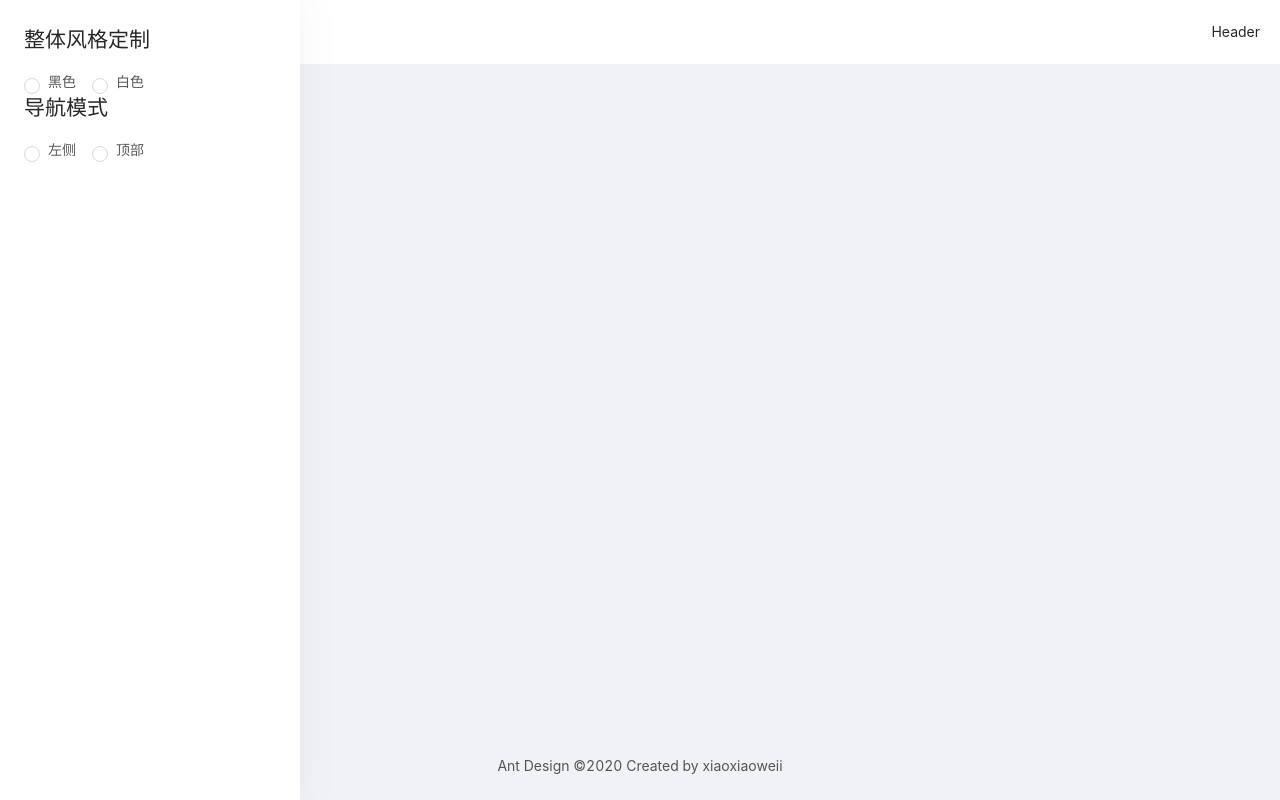
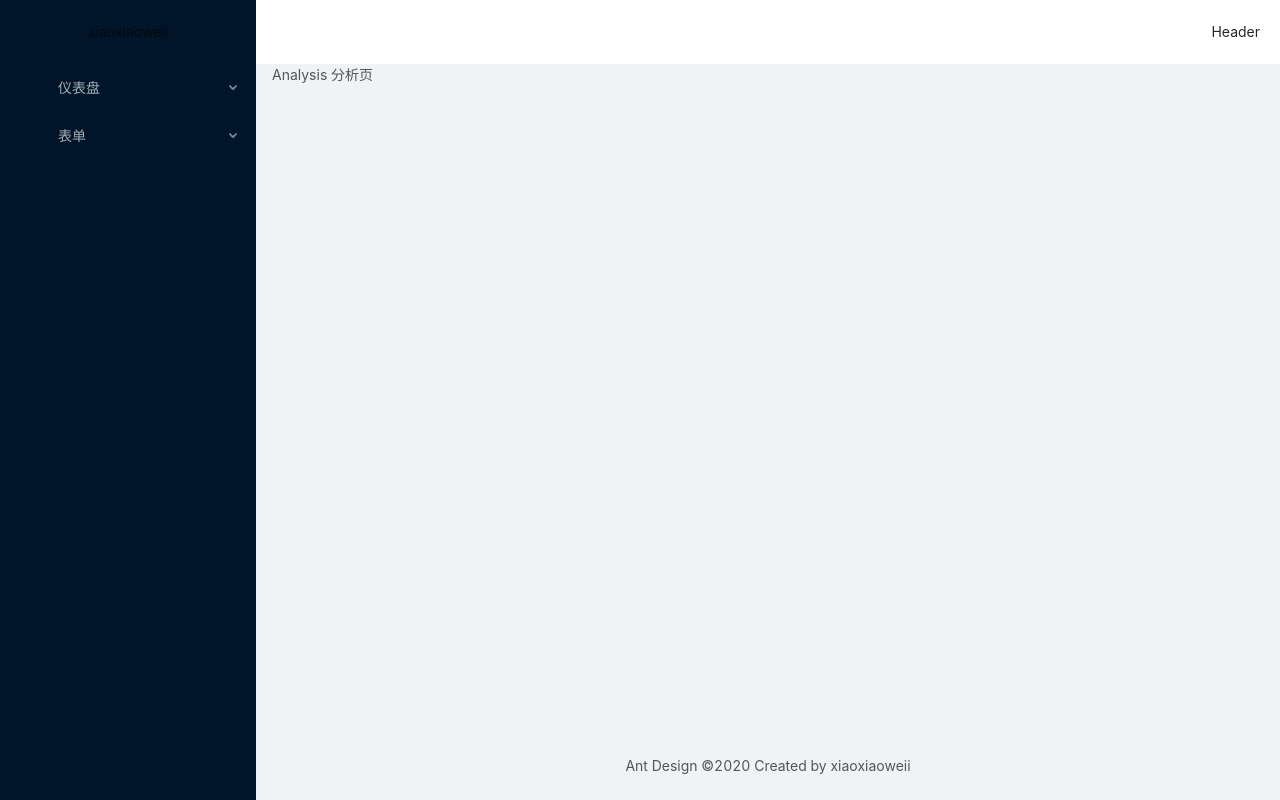
Before and after one commit to xiaoxiaoweii/ant-desigin-pro-vue, a Vue app: page /dashboard/analysis in a window 1280 px wide. Built offline with nearby package versions, Linux system fonts and the light colour scheme.

Commit message:
将菜单和路由结合

```diff
--- a/src/components/SettingDrawer/index.vue
+++ /dev/null
@@ -1,77 +0,0 @@
-<template>
-  <div>
-    <!-- <a-button type="primary" @click="showDrawer">
-      Open
-    </a-button>-->
-    <a-drawer
-      placement="right"
-      :closable="false"
-      @close="onClose"
-      :visible="visible"
-      :maskClosable="false"
-      :afterVisibleChange="afterVisibleChange"
-      width="300px"
-    >
-      <template v-slot:handle>
-        <div class="handle" @click="visible = !visible">
-          <a-icon :type="visible ? 'close' : 'setting'"></a-icon>
-        </div>
-      </template>
-      <div>
-        <template>
-          <div>
-            <h2>整体风格定制</h2>
-            <a-radio-group
-              :value="$route.query.navTheme || '1'"
-              @change="e => handleSettingChange('navTheme', e.target.value)"
-            >
-              <a-radio :value="1">黑色</a-radio>
-              <a-radio :value="2">白色</a-radio>
-            </a-radio-group>
-            <h2>导航模式</h2>
-            <a-radio-group
-              :value="$route.query.navLayout || '1'"
-              @change="e => handleSettingChange('navLayout', e.target.value)"
-            >
-              <a-radio :value="1">左侧</a-radio>
-              <a-radio :value="2">顶部</a-radio>
-            </a-radio-group>
-          </div>
-        </template>
-      </div>
-    </a-drawer>
-  </div> </template
->Layout
-<script>
-export default {
-  data() {
-    return {
-      visible: false
-    };
-  },
-  methods: {
-    onClose() {
-      this.visible = false;
-    },
-    // 将选择的信息
-    handleSettingChange(type, value) {
-      this.$router.push({ query: { ...this.$route.query, [type]: value } });
-    }
-  }
-};
-</script>
-<style scoped>
-.handle {
-  position: absolute;
-  top: 240px;
-  right: 300px;
-  width: 48px;
-  height: 48px;
-  background: #1890ff;
-  color: #ffffff;
-  font-size: 20px;
-  text-align: center;
-  line-height: 48px;
-  border-radius: 3px 0 0 3px;
-}
-</style>
--- a/src/layouts/BasicLayout.vue
+++ b/src/layouts/BasicLayout.vue
@@ -1,13 +1,12 @@
 <template>
-  <div :class="[`nav-theme-${navTheme}`, `nav-layout-${navLayout}`]">
+  <div>
     <!-- sider -->
     <a-layout id="components-layout-demo-side" style="min-height: 100vh">
       <a-layout-sider
-        v-if="navLayout === 1"
-        :theme="navTheme"
         collapsible
         v-model="collapsed"
         :trigger="null"
+        width="256px"
       >
         <div class="logo">xiaoxiaoweii</div>
         <SiderMenu />
@@ -31,33 +30,22 @@
         </a-layout-footer>
       </a-layout>
     </a-layout>
-    <SettingDrawer />
   </div>
 </template>
 <script>
 import Header from "../layouts/Header";
 import Footer from "../layouts/Footer";
 import SiderMenu from "../layouts/SiderMenu";
-import SettingDrawer from "../components/SettingDrawer";
 export default {
   data() {
     return {
       collapsed: false
     };
   },
-  computed: {
-    navTheme() {
-      return this.$route.query.navTheme || "1";
-    },
-    navLayout() {
-      return this.$route.query.navLayout || "1";
-    }
-  },
   components: {
     Header,
     Footer,
-    SiderMenu,
-    SettingDrawer
+    SiderMenu
   }
 };
 </script>
@@ -76,10 +64,4 @@
   text-align: center;
   overflow: hidden;
 }
-.nav-theme-1 >>> .logo {
-  color: #ffffff;
-}
-.nav-theme-2 >>> .logo {
-  color: #111111;
-}
 </style>
--- a/src/layouts/SiderMenu.vue
+++ b/src/layouts/SiderMenu.vue
@@ -1,9 +1,85 @@
 <template>
-  <div>
-    SiderMenu
+  <div style="width: 256px">
+    <a-menu
+      :SelectedKeys="SelectedKeys"
+      :OpenKeys.sync="OpenKeys"
+      mode="inline"
+      theme="dark"
+      :inlineCollapsed="collapsed"
+    >
+      <template v-for="item in menuData">
+        <a-menu-item
+          v-if="!item.children"
+          :key="item.path"
+          @click="() => $router.push({ path: item.path })"
+        >
+          <a-icon v-if="item.meta.icon" :type="item.meta.icon" />
+          <span>{{ item.meta.title }}</span>
+        </a-menu-item>
+        <sub-menu v-else :menu-info="item" :key="item.path" />
+      </template>
+    </a-menu>
   </div>
 </template>
+
 <script>
-export default {};
+import SubMenu from "../layouts/SubMenu";
+export default {
+  components: {
+    "sub-menu": SubMenu
+  },
+  watch: {
+    "$route.path": function(val) {
+      this.SelectedKeys = this.SelectedKeysMap[val];
+      this.OpenKeys = this.collapsed ? [] : this.OpenKeysMap[val];
+    }
+  },
+  data() {
+    this.SelectedKeysMap = {};
+    this.OpenKeysMap = {};
+    const menuData = this.getMenuData(this.$router.options.routes); // 拿到路由中的配置信息
+    return {
+      collapsed: false,
+      menuData,
+      SelectedKeys: this.SelectedKeysMap[this.$route.path],
+      OpenKeys: this.collapsed ? [] : this.OpenKeysMap[this.$route.path]
+    };
+  },
+  methods: {
+    getMenuData(routes = [], parentKeys = [], SelectedKeys) {
+      const menuData = [];
+      routes.forEach(item => {
+        if (item.name && !item.hideInMenu) {
+          this.OpenKeysMap[item.path] = parentKeys;
+          this.SelectedKeysMap[item.path] = [SelectedKeys || item.path];
+          const newItem = { ...item }; // 解构数组 不改变原数据
+          delete newItem.children; //删除\子路由
+          if (item.children && !item.hideChildrenInMenu) {
+            newItem.children = this.getMenuData(item.children, [
+              ...parentKeys,
+              item.path
+            ]);
+          } else {
+            this.getMenuData(
+              item.children,
+              SelectedKeys ? parentKeys : [...parentKeys, item.path],
+              SelectedKeys || item.path
+            );
+          }
+          menuData.push(newItem);
+          // 如果没有子路由也没有标志 直接渲染到侧边菜单
+        } else if (
+          !item.hideInMenu &&
+          !item.hideChildrenInMenu &&
+          item.children
+        ) {
+          menuData.push(
+            ...this.getMenuData(item.children, [...parentKeys, item.path])
+          );
+        }
+      });
+      return menuData;
+    }
+  }
+};
 </script>
-<style scoped></style>
--- /dev/null
+++ b/src/layouts/SubMenu.vue
@@ -0,0 +1,27 @@
+<template functional>
+  <a-sub-menu :key="props.menuInfo.path">
+    <span slot="title">
+      <a-icon
+        v-if="props.menuInfo.meta.icon"
+        :type="props.menuInfo.meta.icon"
+      />
+      <span>{{ props.menuInfo.meta.title }}</span>
+    </span>
+    <template v-for="item in props.menuInfo.children">
+      <a-menu-item
+        v-if="!item.children"
+        :key="item.path"
+        @click="() => parent.$router.push({ path: item.path })"
+      >
+        <a-icon v-if="item.meta.icon" :type="item.meta.icon" />
+        <span>{{ item.meta.title }}</span>
+      </a-menu-item>
+      <sub-menu v-else :key="item.path" :menu-info="item" />
+    </template>
+  </a-sub-menu>
+</template>
+<script>
+export default {
+  props: ["menuInfo"]
+};
+</script>
--- a/src/main.js
+++ b/src/main.js
@@ -6,7 +6,7 @@
 // import 'ant-design-vue/dist/antd.less'; // 引入ant-design所有样式文件
 // import  Button  from 'ant-design-vue/lib/button'; // 引入ant-design中的button组件
 import "ant-design-vue/lib/button/style"; // 引入ant-design所有样式文件
-import { Button, Layout, Icon, Drawer, Radio } from "ant-design-vue"; // 引入ant-design中的button组件
+import { Button, Layout, Icon, Drawer, Radio, Menu } from "ant-design-vue"; // 引入ant-design中的button组件
 
 Vue.config.productionTip = false;
 
@@ -15,6 +15,7 @@
 Vue.use(Icon); //全局注册Icon组件
 Vue.use(Drawer); //全局注册Drawer组件
 Vue.use(Radio); //全局注册Radio组件
+Vue.use(Menu);
 
 new Vue({
   router,
--- a/src/router/index.js
+++ b/src/router/index.js
@@ -1,6 +1,5 @@
 import Vue from "vue";
 import VueRouter from "vue-router";
-import Home from "../views/Home.vue";
 import NotFound from "../views/404";
 import Nprogress from "nprogress";
 import "nprogress/nprogress.css";
@@ -10,6 +9,7 @@
   // 用户登录和注册页
   {
     path: "/user",
+    hideInMenu: true, //是否在显示在侧边菜单
     component: () =>
       import(/* webpackChunkName: "layout" */ "../layouts/UserLayout.vue"), // 异步加载
     children: [
@@ -44,6 +44,10 @@
       {
         path: "/dashboard",
         name: "dashboard",
+        meta: {
+          icon: "dashboard",
+          title: "仪表盘"
+        },
         component: {
           render: h => h("router-view")
         },
@@ -51,9 +55,13 @@
           {
             path: "/dashboard/analysis",
             name: "analysis",
+            meta: {
+              title: "分析页"
+            },
             component: () =>
               import(
-                /* webpackChunkName: "dashboard" */ "../views/Dashboard/Analysis"
+                /* webpackChunkName: "dashboard" */
+                "../views/Dashboard/Analysis"
               ) // 异步加载
           }
         ]
@@ -62,6 +70,10 @@
       {
         path: "/form",
         name: "form",
+        meta: {
+          icon: "form",
+          title: "表单"
+        },
         component: {
           render: h => h("router-view")
         },
@@ -69,12 +81,19 @@
           {
             path: "/form/basic-form",
             name: "basicform",
+            meta: {
+              title: "基础表单"
+            },
             component: () =>
               import(/* webpackChunkName: "form" */ "../views/Forms/BasicForm") // 异步加载
           },
           {
             path: "/form/step-form",
             name: "stepform",
+            hideChildrenInMenu: true,
+            meta: {
+              title: "分步表单"
+            },
             component: () =>
               import(/* webpackChunkName: "form" */ "../views/Forms/StepForm"), // 异步加载
             children: [
@@ -87,7 +106,8 @@
                 name: "info",
                 component: () =>
                   import(
-                    /* webpackChunkName: "form" */ "../views/Forms/StepForm/Step1"
+                    /* webpackChunkName: "form" */
+                    "../views/Forms/StepForm/Step1"
                   ) // 异步加载
               },
               {
@@ -95,7 +115,8 @@
                 name: "confirm",
                 component: () =>
                   import(
-                    /* webpackChunkName: "form" */ "../views/Forms/StepForm/Step2"
+                    /* webpackChunkName: "form" */
+                    "../views/Forms/StepForm/Step2"
                   ) // 异步加载
               },
               {
@@ -103,7 +124,8 @@
                 name: "result",
                 component: () =>
                   import(
-                    /* webpackChunkName: "form" */ "../views/Forms/StepForm/Step3"
+                    /* webpackChunkName: "form" */
+                    "../views/Forms/StepForm/Step3"
                   ) // 异步加载
               }
             ]
@@ -112,15 +134,10 @@
       }
     ]
   },
-
-  {
-    path: "/",
-    name: "Home",
-    component: Home
-  },
   {
     path: "*",
     name: "404",
+    hideInMenu: true, //是否在显示在侧边菜单
     component: NotFound
   }
 ];
```
